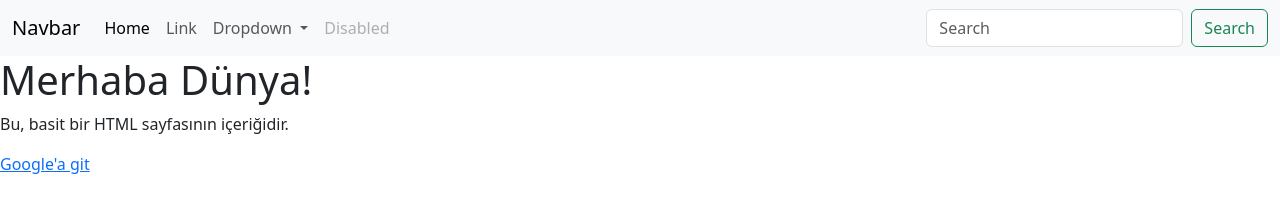
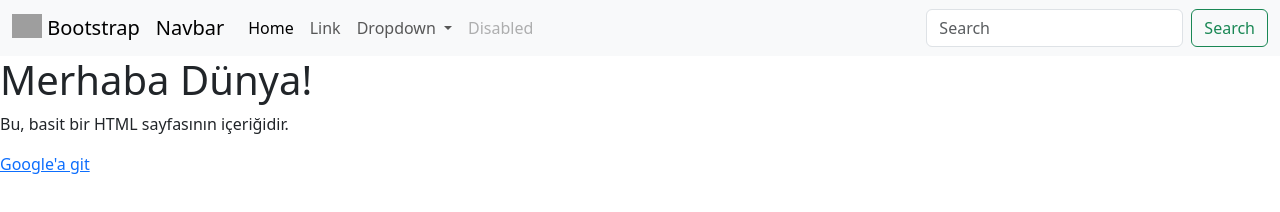
Before and after one commit to winningroad/winningroad.github.io, a plain HTML site: page index.html in a window 1280 px wide. Drawn offline with nearby package versions, Linux system fonts and the light colour scheme; grey boxes are pictures that could not be loaded.

Commit message:
Update index.html

```diff
--- a/index.html
+++ b/index.html
@@ -8,6 +8,10 @@
 <body>
     <nav class="navbar navbar-expand-lg bg-body-tertiary">
   <div class="container-fluid">
+    <a class="navbar-brand" href="#">
+      <img src="https://cdn.pixabay.com/photo/2022/03/21/07/02/fire-7082466_1280.png" alt="Logo" width="30" height="24" class="d-inline-block align-text-top">
+      Bootstrap
+    </a>
     <a class="navbar-brand" href="#">Navbar</a>
     <button class="navbar-toggler" type="button" data-bs-toggle="collapse" data-bs-target="#navbarSupportedContent" aria-controls="navbarSupportedContent" aria-expanded="false" aria-label="Toggle navigation">
       <span class="navbar-toggler-icon"></span>
```
